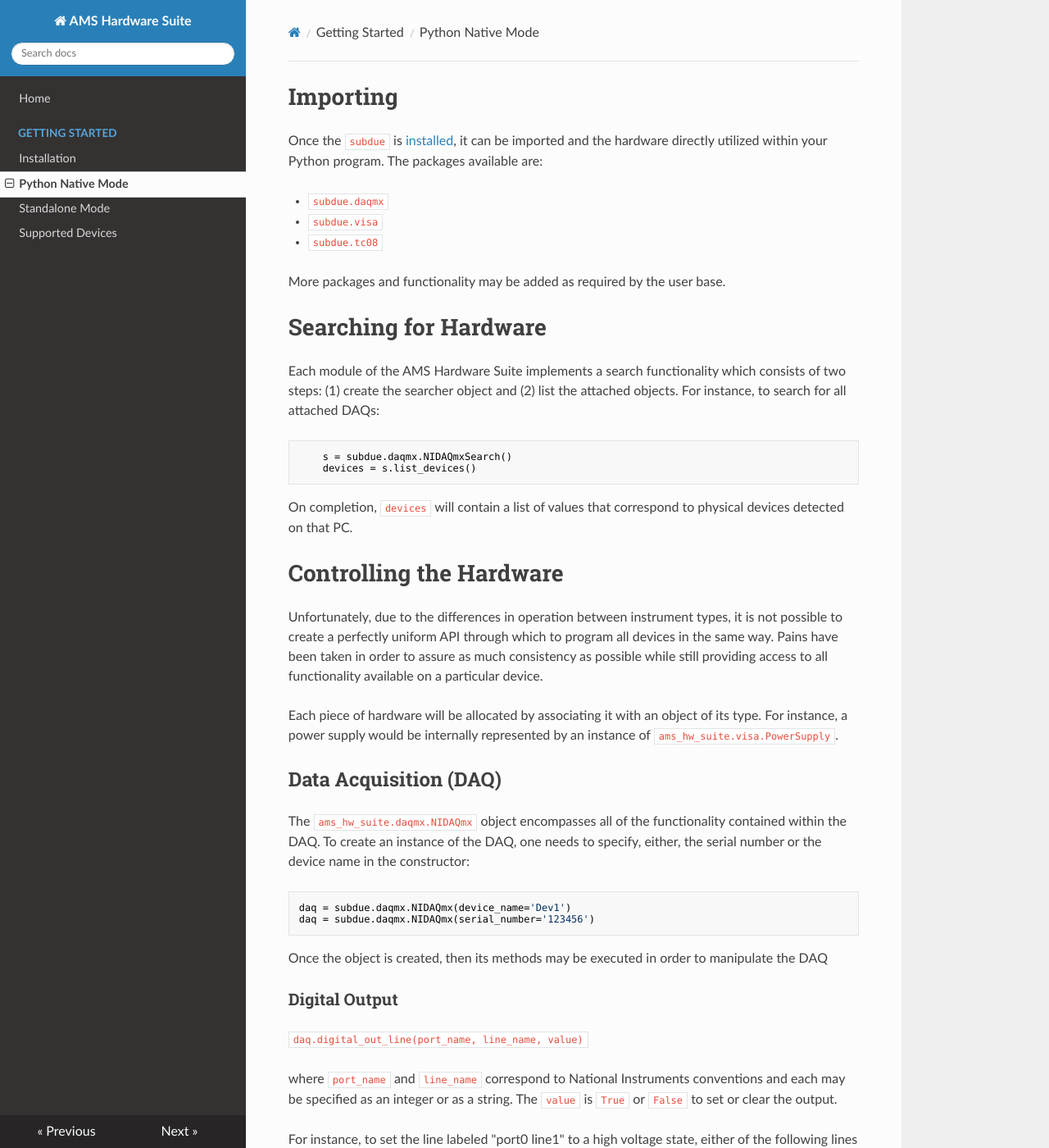
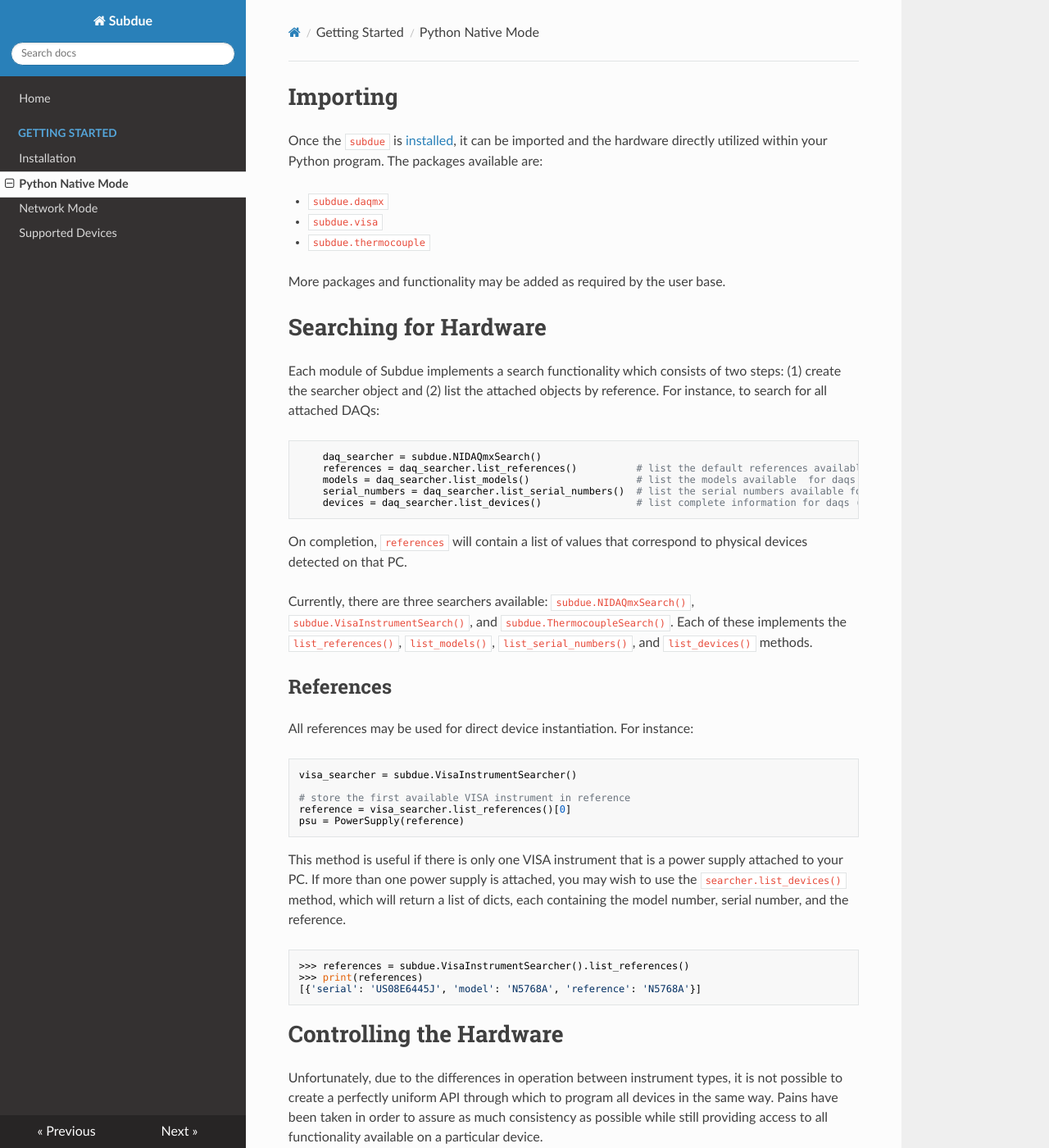
Before and after one commit to slightlynybbled/subdue, an MkDocs documentation site: the page built from docs/docs/native.md, in a window 1280 px wide and 1400 px high. Shown: the whole window at 82% size. Built offline with MkDocs 1.6.1, drawn with Linux system fonts in a browser that asks for light colours; nearby versions of some CDN libraries; old or Windows-style settings are respelled for this version of MkDocs; some of the changed text lies outside the part shown.

Commit message:
Updated docs to v0.1.4

````diff
--- a/docs/docs/native.md
+++ b/docs/docs/native.md
@@ -5,23 +5,52 @@
 
  * `subdue.daqmx`
  * `subdue.visa`
- * `subdue.tc08`
+ * `subdue.thermocouple`
 
 More packages and functionality may be added as required by the user base.
 
 # Searching for Hardware
 
-Each module of the AMS Hardware Suite implements a search functionality which consists of two
-steps: (1) create the searcher object and (2) list the attached objects.  For instance, to search
-for all attached DAQs:
+Each module of Subdue implements a search functionality which consists of two steps: (1) create
+the searcher object and (2) list the attached objects by reference.  For instance, to search for
+all attached DAQs:
 
 ```python
-    s = subdue.daqmx.NIDAQmxSearch()
-    devices = s.list_devices()
+    daq_searcher = subdue.NIDAQmxSearch()
+    references = daq_searcher.list_references()          # list the default references available for daqs
+    models = daq_searcher.list_models()                  # list the models available  for daqs
+    serial_numbers = daq_searcher.list_serial_numbers()  # list the serial numbers available for daqs
+    devices = daq_searcher.list_devices()                # list complete information for daqs (returns list of dicts)
 ```
 
-On completion, `devices` will contain a list of values that correspond to physical devices detected
+On completion, `references` will contain a list of values that correspond to physical devices detected
 on that PC.
+
+Currently, there are three searchers available: `subdue.NIDAQmxSearch()`, `subdue.VisaInstrumentSearch()`,
+and `subdue.ThermocoupleSearch()`.  Each of these implements the `list_references()`, `list_models()`,
+`list_serial_numbers()`, and `list_devices()` methods.
+
+## References
+
+All references may be used for direct device instantiation.  For instance:
+
+```python
+visa_searcher = subdue.VisaInstrumentSearcher()
+
+# store the first available VISA instrument in reference
+reference = visa_searcher.list_references()[0]
+psu = PowerSupply(reference)
+```
+
+This method is useful if there is only one VISA instrument that is a power supply attached to your PC.
+If more than one power supply is attached, you may wish to use the `searcher.list_devices()` method, which
+will return a list of dicts, each containing the model number, serial number, and the reference.
+
+```bash
+>>> references = subdue.VisaInstrumentSearcher().list_references()
+>>> print(references)
+[{'serial': 'US08E6445J', 'model': 'N5768A', 'reference': 'N5768A'}]
+```
 
 # Controlling the Hardware
 
@@ -31,24 +60,31 @@
 functionality available on a particular device.
 
 Each piece of hardware will be allocated by associating it with an object of its type.  For instance,
-a power supply would be internally represented by an instance of `ams_hw_suite.visa.PowerSupply`.
+a power supply would be internally represented by an instance of `subdue.PowerSupply`.
+
+It is easiest to allocate the hardware object using the `reference` field, if possible.  Each instrument
+has a different 'preferred' reference based on types and drivers.  For instance, National Instruments
+hardware often populates as `DevX` whereas Visa instruments may populate using their serial number
+as the preferred.
 
 ## Data Acquisition (DAQ)
 
-The `ams_hw_suite.daqmx.NIDAQmx` object encompasses all of the functionality contained within the
+The `subdue.NIDAQmx` object encompasses all of the functionality contained within the
 DAQ.  To create an instance of the DAQ, one needs to specify, either, the serial number or the
 device name in the constructor:
 
 ```python
-daq = subdue.daqmx.NIDAQmx(device_name='Dev1')
-daq = subdue.daqmx.NIDAQmx(serial_number='123456')
+daq = subdue.NIDAQmx(device_name='Dev1')
+daq = subdue.NIDAQmx(serial_number='123456')
 ```
 
 Once the object is created, then its methods may be executed in order to manipulate the DAQ
 
 ### Digital Output
 
-`daq.digital_out_line(port_name, line_name, value)`
+```python
+daq.digital_out_line(port_name, line_name, value)
+```
 
 where `port_name` and `line_name` correspond to National Instruments conventions and each may be specified
 as an integer or as a string.  The `value` is `True` or `False` to set or clear the output.
@@ -61,7 +97,9 @@
 
 ### Digital Input
 
-`daq.digital_in_line(port_name, line_name)`
+```python
+daq.digital_in_line(port_name, line_name)
+```
 
 Similar to digital output, `port_name` and `line_name` correspond to National Instruments conventions.
 The method simply return `True` or `False` based on the pin state:
@@ -75,7 +113,9 @@
 
 ### Analog Output
 
-`daq.analog_out(analog_output, voltage)`
+```python
+daq.analog_out(analog_output, voltage)
+```
 
 where `analog_output` corresponds to NI conventions and `voltage` is a floating-point number that
 represents the desired voltage.
@@ -89,7 +129,9 @@
 
 ### Analog Input
 
-`daq.sample_analog_in(analog_input, sample_count=1, rate=1000.0, output_format=None)`
+```python
+daq.sample_analog_in(analog_input, sample_count=1, rate=1000.0, output_format=None)
+```
 
 where:
  * `analog_input` corresponds to NI conventions
@@ -99,26 +141,32 @@
 
 To read one sample of "ai1":
 
-`daq.sample_analog_in('ai1')`
+```python
+daq.sample_analog_in('ai1')
+```
 
 To read 10 samples of "ai1" at the default 1kHz frequency and return as a numpy array:
 
-`daq.sample_analog_in('ai1', 10)`
+```python
+daq.sample_analog_in('ai1', 10)
+```
 
 To read 10 samples of "ai1" at 2kHz and return the results as a Python-native list:
 
-`daq.sample_analog_in('ai1', 10, 2000, 'list')`
+```python
+daq.sample_analog_in('ai1', 10, 2000, 'list')
+```
 
 ## Power Supply
 
-The `ams_hw_suite.visa.PowerSupply` object encompasses all of the methods and functionality
+The `subdue.PowerSupply` object encompasses all of the methods and functionality
 applicable to power supplies.  To create an instance of the `PowerSupply`, one needs to
 specify, the instrument object, the model number, or the serial number in the constructor:
 
 ```python
-psu = subdue.visa.NIDAQmx(instrument=instrument_instance)
-psu = subdue.visa.NIDAQmx(device_name='N5768A')
-psu = subdue.visa.NIDAQmx(serial_number='123456')
+psu = subdue.NIDAQmx(instrument=instrument_instance)
+psu = subdue.NIDAQmx(device_name='N5768A')
+psu = subdue.NIDAQmx(serial_number='123456')
 ```
 
 The `instrument_instance` is an instance of the `pyvisa.ResourceManager.open_resource()` object
@@ -126,29 +174,49 @@
 
 ### Read PSU Voltage
 
-`psu.read_voltage()` will read and return the output voltage of the power supply.
+```python
+psu.read_voltage()
+```
+
+will read and return the output voltage of the power supply.
 
 ### Read PSU Current
 
-`psu.read_current()` will read and return the output voltage of the power supply.
+```python
+psu.read_current()
+```
+
+will read and return the output voltage of the power supply.
 
 ### Read PSU Status
 
-`psu.read_status()` will return a list of all status messages stored in the instrument.
+```python
+psu.read_status()
+```
+
+will return a list of all status messages stored in the instrument.
 
 ### Reset PSU
 
-`psu.reset()` will reset the PSU to its power-on defaults.
+```python
+psu.reset()
+```
+
+will reset the PSU to its power-on defaults.
 
 ### Set PSU Voltage
 
-`psu.set_voltage(voltage)`
+```python
+psu.set_voltage(voltage)
+```
 
 where `voltage` is a floating-point number representing the output voltage.
 
 ### Set PSU Current
 
-`psu.set_current(current)`
+```python
+psu.set_current(current)
+```
 
 where `current` is a floating-point number representing the maximum output current.
 
@@ -162,4 +230,19 @@
 
 ## Thermocouple Reader
 
-tc stuff
+To utilize the thermocouple reader, first, the thermocouple reader must be allocated as an object
+and the appropriate channels enabled and setup.  Once the channels are functional, then they may be
+read individually in a sequence.
+
+```python
+tc = subdue.ThermocoupleReader()
+
+tc.enable_channel(channel_number=1, tc_type='K')
+tc.enable_channel(channel_number=3, tc_type='K')
+
+while True:
+    print('{} {}'.format(tc.read_one(channel_number=1), tc.read_one(channel_number=3)))
+    time.sleep(1.0)
+```
+
+This code will print channels 1 and 3 to the console every 1.0s + conversion time for both channels.
--- a/docs/mkdocs.yml
+++ b/docs/mkdocs.yml
@@ -1,11 +1,11 @@
-site_name: AMS Hardware Suite
+site_name: Subdue
 
 pages:
  - Home: index.md
  - Getting Started:
      - Installation: installation.md
      - Python Native Mode: native.md
-     - Standalone Mode: standalone.md
+     - Network Mode: network.md
  - Supported Devices: supported_devices.md
 
 theme: readthedocs
````
Also changed, not shown: docs/docs/index.md (+10 -11 lines), docs/docs/installation.md (+1 -1 lines), docs/docs/network.md (renamed from docs/docs/standalone.md, +2 -2 lines).
